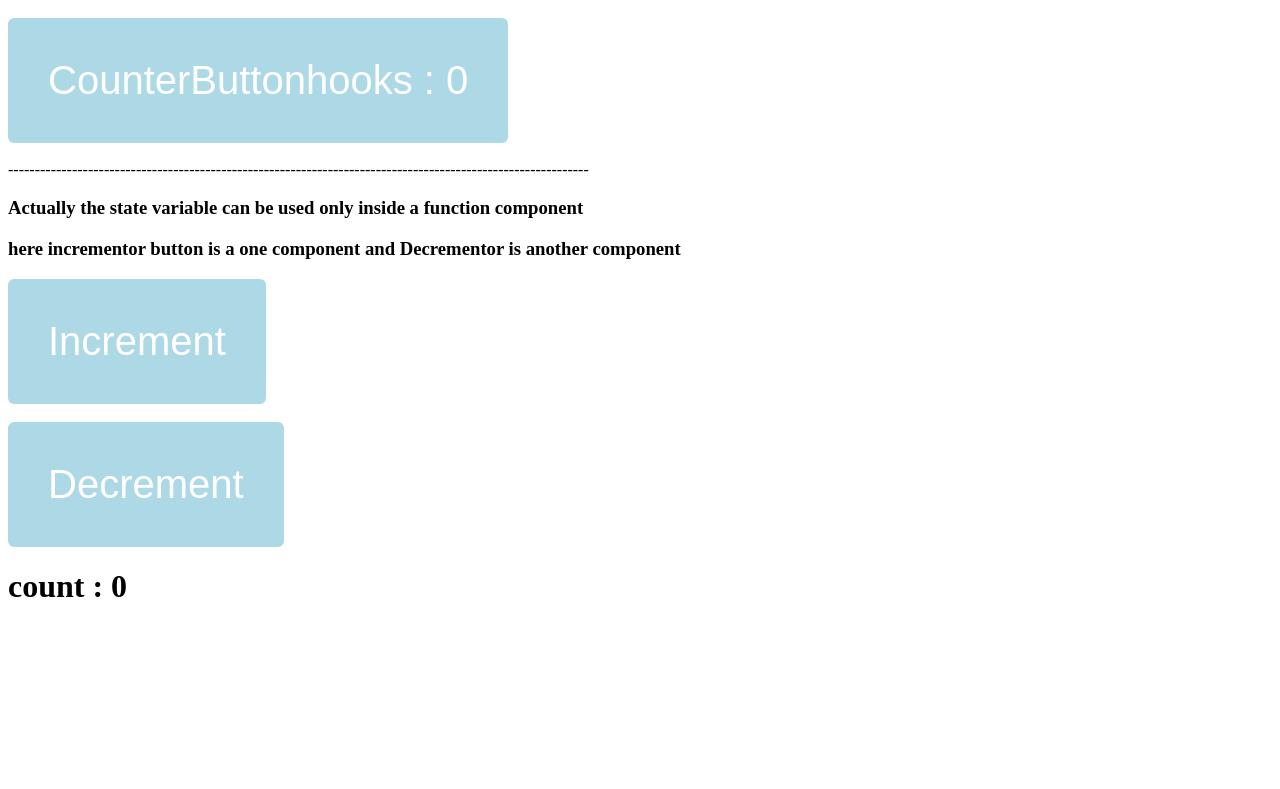
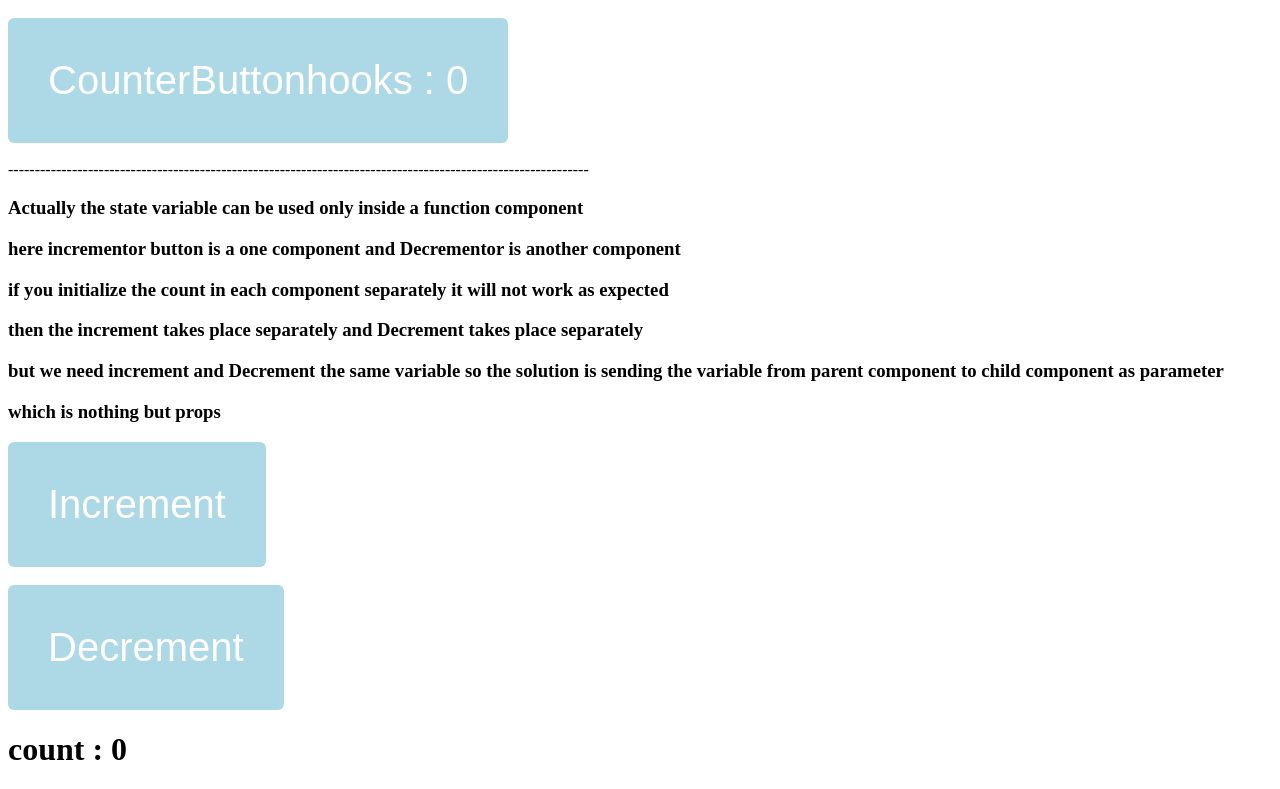
Before and after one commit to Jesinthwilson04/reactrecap, a React (Create React App) app: page / in a window 1280 px wide. Shown: the part 1234-2023 px from the top of the page. Before the commit the page ends 1861 px from the top, so only its background shows below. Built offline with nearby package versions, Linux system fonts and the light colour scheme.

Commit message:
propexpl

```diff
--- a/src/App.js
+++ b/src/App.js
@@ -150,6 +150,10 @@ function PropIncrementor(props){
     <>
     <h3>Actually the state variable can be used only inside a function component</h3>
     <h3>here incrementor button is a one component and Decrementor is another component</h3>
+    <h3>if you initialize the count in each component separately it will not work as expected</h3>
+    <h3>then the increment takes place separately and Decrement takes place separately</h3>
+    <h3>but we need increment and Decrement the same variable so the solution is sending the variable from parent component to child component as parameter</h3>
+    <h3>which is nothing but props</h3>
     <button className='button' onClick={Increment}>
       Increment
     </button>
```
